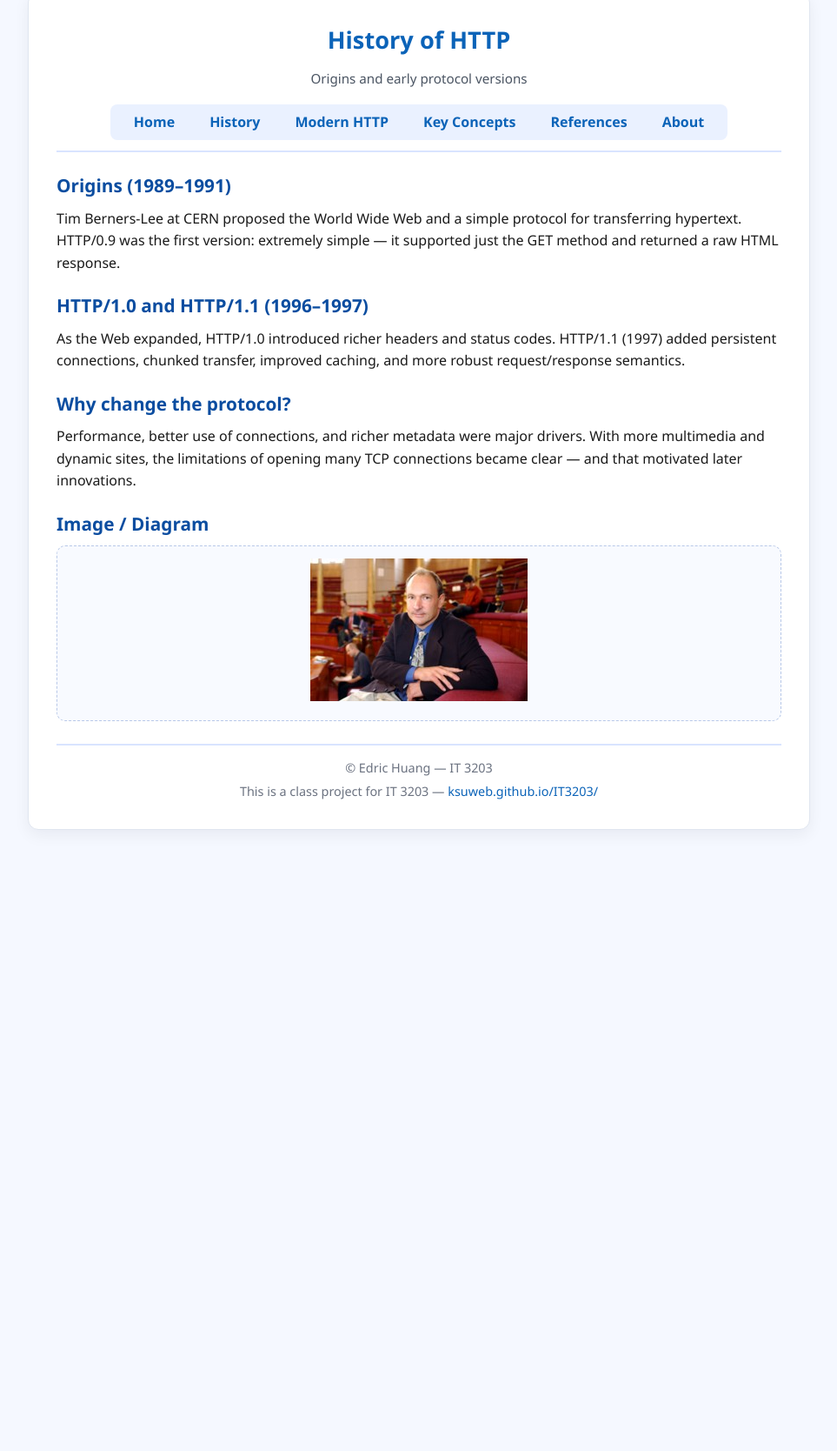
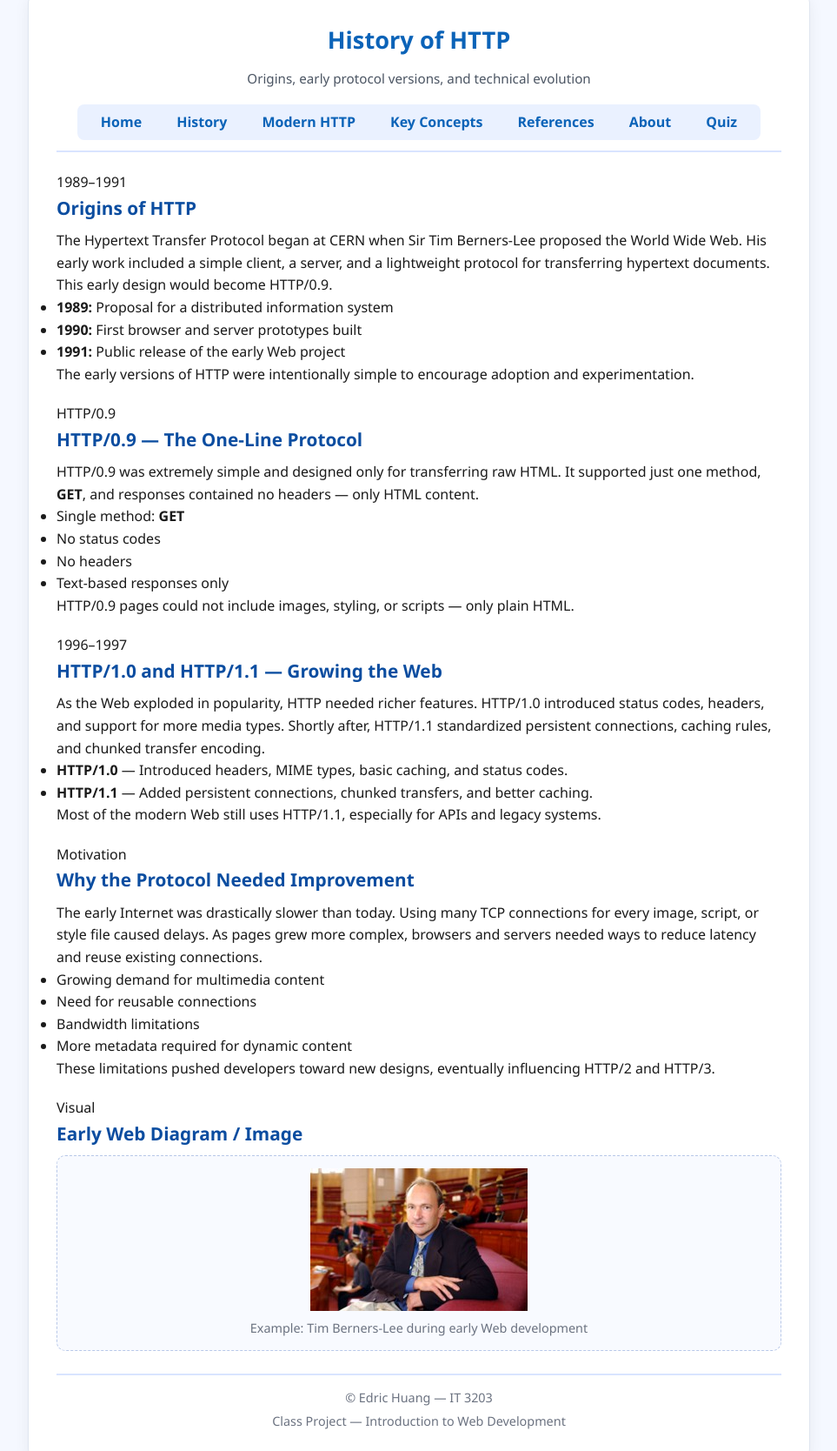
Before and after one commit to Deltaknightx/Deltaknightx.github.io, a plain HTML site: page History.html in a window 1280 px wide. Shown: the part 49-1717 px from the top of the page at 87% size, without its empty margins (158-1121 px from the left). Before the commit the page ends 1043 px from the top, so only its background shows below. Drawn offline with Linux system fonts and the light colour scheme.

Commit message:
Update History.html

```diff
--- a/History.html
+++ b/History.html
@@ -1,17 +1,33 @@
 <!doctype html>
 <html lang="en">
+
 <head>
   <meta charset="utf-8" />
   <meta name="viewport" content="width=device-width,initial-scale=1" />
-  <title>History of HTTP — The Evolution and Role of HTTP</title>
+
+  <!--
+    history.html
+    Explains the origins and evolution of early HTTP versions.
+  -->
+
+  <title>History of HTTP — Early Development & Versions</title>
+
+  <!-- Link to global stylesheet -->
   <link rel="stylesheet" href="style.css">
 </head>
+
 <body>
   <div class="container">
+
+    <!-- ==========================================
+         HEADER SECTION
+         Title + Navigation menu
+    =========================================== -->
     <header id="main-header">
-      <h1>History of HTTP</h1>
-      <p class="small">Origins and early protocol versions</p>
+      <h1 class="fade-in">History of HTTP</h1>
+      <p class="small fade-in">Origins, early protocol versions, and technical evolution</p>
 
+      <!-- Full navigation bar -->
       <nav aria-label="Main site navigation">
         <ul>
           <li><a href="index.html">Home</a></li>
@@ -20,50 +36,137 @@
           <li><a href="concepts.html">Key Concepts</a></li>
           <li><a href="references.html">References</a></li>
           <li><a href="about.html">About</a></li>
+          <li><a href="quiz.html">Quiz</a></li>
         </ul>
       </nav>
     </header>
 
+
+    <!-- ==========================================
+         MAIN CONTENT AREA
+         Covers HTTP/0.9, HTTP/1.0, HTTP/1.1
+    =========================================== -->
     <main class="article">
-      <section>
-        <h2>Origins (1989–1991)</h2>
+
+      <!-- Origins -->
+      <section class="fade-in">
+        <span class="section-badge">1989–1991</span>
+        <h2>Origins of HTTP</h2>
+
+        <!-- Introductory paragraph describing early development -->
         <p>
-          Tim Berners-Lee at CERN proposed the World Wide Web and a simple protocol for transferring hypertext.
-          HTTP/0.9 was the first version: extremely simple — it supported just the GET method and returned a raw HTML response.
+          The Hypertext Transfer Protocol began at CERN when Sir Tim Berners-Lee proposed the World Wide Web.
+          His early work included a simple client, a server, and a lightweight protocol for transferring hypertext
+          documents. This early design would become HTTP/0.9.
         </p>
+
+        <ul>
+          <li><strong>1989:</strong> Proposal for a distributed information system</li>
+          <li><strong>1990:</strong> First browser and server prototypes built</li>
+          <li><strong>1991:</strong> Public release of the early Web project</li>
+        </ul>
+
+        <div class="info-box">
+          The early versions of HTTP were intentionally simple to encourage adoption and experimentation.
+        </div>
       </section>
 
-      <section>
-        <h2>HTTP/1.0 and HTTP/1.1 (1996–1997)</h2>
+
+      <!-- HTTP/0.9 -->
+      <section class="fade-in">
+        <span class="section-badge">HTTP/0.9</span>
+        <h2>HTTP/0.9 — The One-Line Protocol</h2>
+
         <p>
-          As the Web expanded, HTTP/1.0 introduced richer headers and status codes. HTTP/1.1 (1997) added persistent connections,
-          chunked transfer, improved caching, and more robust request/response semantics.
+          HTTP/0.9 was extremely simple and designed only for transferring raw HTML. It supported just one method,
+          <strong>GET</strong>, and responses contained no headers — only HTML content.
         </p>
+
+        <ul>
+          <li>Single method: <strong>GET</strong></li>
+          <li>No status codes</li>
+          <li>No headers</li>
+          <li>Text-based responses only</li>
+        </ul>
+
+        <div class="info-box">
+          HTTP/0.9 pages could not include images, styling, or scripts — only plain HTML.
+        </div>
       </section>
 
-      <section>
-        <h2>Why change the protocol?</h2>
+
+      <!-- HTTP/1.0 + HTTP/1.1 -->
+      <section class="fade-in">
+        <span class="section-badge">1996–1997</span>
+        <h2>HTTP/1.0 and HTTP/1.1 — Growing the Web</h2>
+
         <p>
-          Performance, better use of connections, and richer metadata were major drivers. With more multimedia and dynamic sites,
-          the limitations of opening many TCP connections became clear — and that motivated later innovations.
+          As the Web exploded in popularity, HTTP needed richer features. HTTP/1.0 introduced status codes,
+          headers, and support for more media types. Shortly after, HTTP/1.1 standardized persistent connections,
+          caching rules, and chunked transfer encoding.
         </p>
+
+        <ul>
+          <li><strong>HTTP/1.0</strong> — Introduced headers, MIME types, basic caching, and status codes.</li>
+          <li><strong>HTTP/1.1</strong> — Added persistent connections, chunked transfers, and better caching.</li>
+        </ul>
+
+        <div class="info-box">
+          Most of the modern Web still uses HTTP/1.1, especially for APIs and legacy systems.
+        </div>
       </section>
 
-      <section>
-        <h2>Image / Diagram</h2>
-        <div class="figure">
-          <img src="2001-europaeum-eighth.jpg" alt="Tim Berners-Lee placeholder" style="max-width:100%;height:auto;">
 
+      <!-- Why the protocol changed -->
+      <section class="fade-in">
+        <span class="section-badge">Motivation</span>
+        <h2>Why the Protocol Needed Improvement</h2>
+
+        <p>
+          The early Internet was drastically slower than today. Using many TCP connections for every image,
+          script, or style file caused delays. As pages grew more complex, browsers and servers needed ways
+          to reduce latency and reuse existing connections.
+        </p>
+
+        <ul>
+          <li>Growing demand for multimedia content</li>
+          <li>Need for reusable connections</li>
+          <li>Bandwidth limitations</li>
+          <li>More metadata required for dynamic content</li>
+        </ul>
+
+        <div class="info-box">
+          These limitations pushed developers toward new designs, eventually influencing HTTP/2 and HTTP/3.
         </div>
       </section>
+
+
+      <!-- Image placeholder -->
+      <section class="fade-in">
+        <span class="section-badge">Visual</span>
+        <h2>Early Web Diagram / Image</h2>
+
+        <div class="figure">
+          <!-- place Image/folder picture related here -->
+          <img src="2001-europaeum-eighth.jpg" alt="Historical photo placeholder" style="max-width:100%;height:auto;">
+          <p class="small">Example: Tim Berners-Lee during early Web development</p>
+        </div>
+      </section>
+
     </main>
 
-    <footer class="site-footer">
+
+    <!-- ==========================================
+         FOOTER
+    =========================================== -->
+    <footer class="site-footer fade-in">
       <div class="small">© Edric Huang — IT 3203</div>
       <div class="small">
-        This is a class project for IT 3203 — <a href="https://ksuweb.github.io/IT3203/" target="_blank" rel="noopener">ksuweb.github.io/IT3203/</a>
+        Class Project — Introduction to Web Development
       </div>
     </footer>
+
   </div>
 </body>
+
 </html>
```
